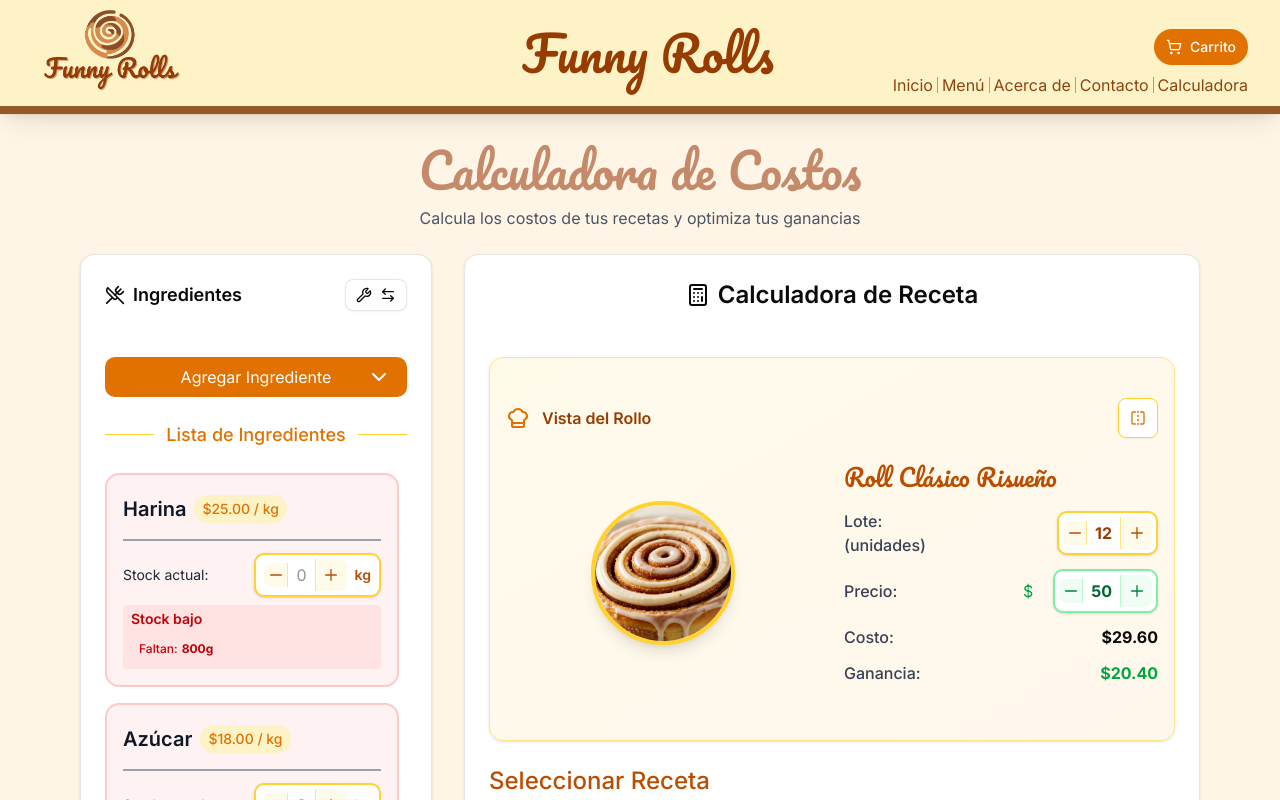
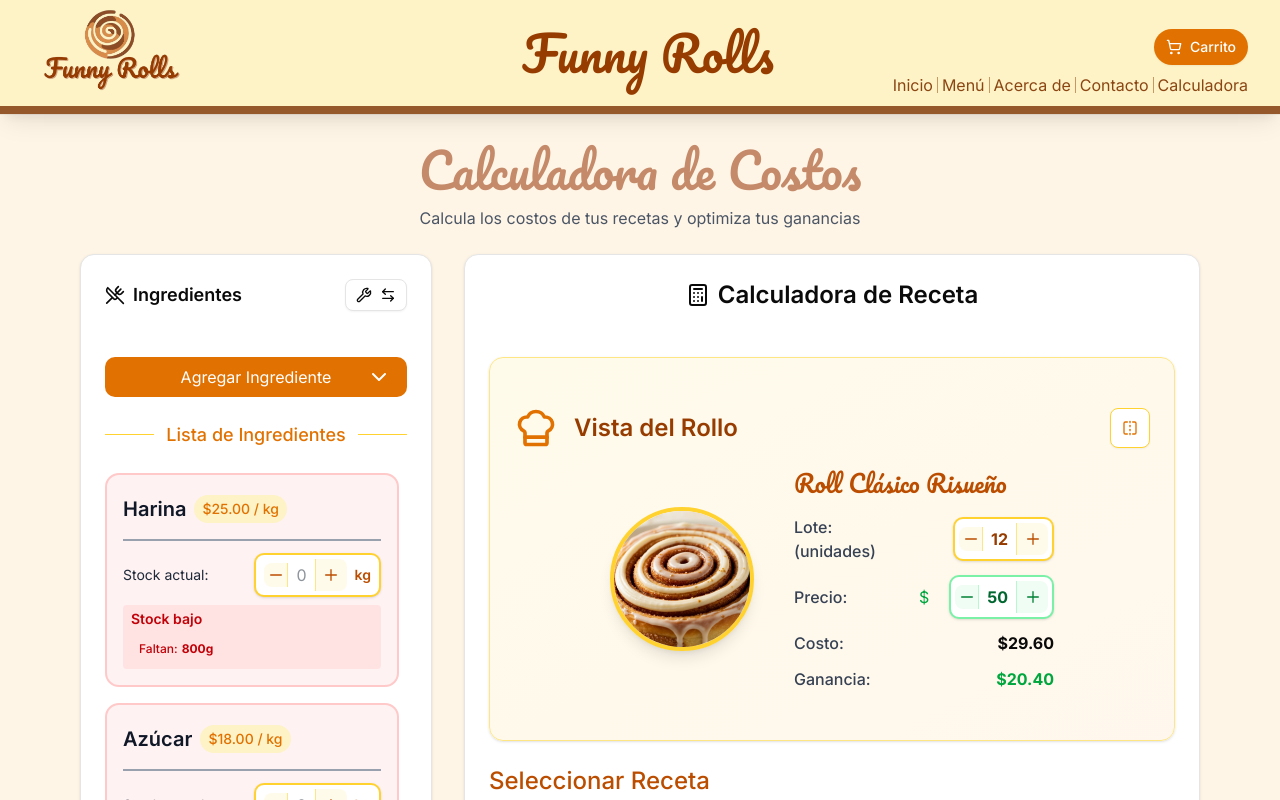
Before and after one commit to abimael92/Funny-Rolls, a Next.js app: page /recipe-calculator in a window 1280 px wide. Shown: the top 800 px of the page. Built offline with nearby package versions, Linux system fonts and the light colour scheme.

Commit message:
fix FlipCard display text

```diff
--- a/components/RecipeCalculator/FlipCard.tsx
+++ b/components/RecipeCalculator/FlipCard.tsx
@@ -73,11 +73,11 @@ export function FlipCard({
                 {/* Front Side - Roll Info */}
                 <div className="absolute inset-0 w-full h-full backface-hidden">
                     <Card className="bg-gradient-to-br from-amber-50 to-orange-50 border-amber-200 h-full">
-                        <CardContent className="p-2 sm:p-3 md:p-4 h-full flex flex-col flip-card-content">
-                            <div className="flex items-center justify-between mb-1 sm:mb-2">
-                                <div className="flex items-center gap-1 sm:gap-2 md:gap-3">
-                                    <ChefHat className="h-4 w-4 sm:h-5 sm:w-5 md:h-6 md:w-6 text-amber-600" />
-                                    <h3 className="font-semibold text-amber-800 text-xs sm:text-sm md:text-base flip-card-header-text">Vista del Rollo</h3>
+                        <CardContent className="p-3 sm:p-4 md:p-6 h-full flex flex-col flip-card-content">
+                            <div className="flex items-center justify-between mb-2 sm:mb-3 md:mb-4">
+                                <div className="flex items-center gap-2 sm:gap-3 md:gap-4">
+                                    <ChefHat className="h-7 w-7 sm:h-9 sm:w-9 md:h-11 md:w-11 text-amber-600" />
+                                    <h3 className="font-semibold text-amber-800 text-lg sm:text-xl md:text-2xl flip-card-header-text">Vista del Rollo</h3>
                                 </div>
                                 <Button
                                     variant="outline"
@@ -89,9 +89,9 @@ export function FlipCard({
                                 </Button>
                             </div>
 
-                            <div className="flex flex-col lg:flex-row items-center gap-2 sm:gap-3 md:gap-4 lg:gap-6 flex-1">
+                            <div className="flex flex-col mx-16 px-8 lg:flex-row items-center gap-2 sm:gap-3 md:gap-4 lg:gap-6 flex-1">
                                 {/* Roll Image */}
-                                <div className="flex-1 flex justify-center">
+                                <div className="flex-shrink-0 mr-8 lg:mr-4">
                                     <div className="relative">
                                         {product?.image ? (
                                             <Image
```
